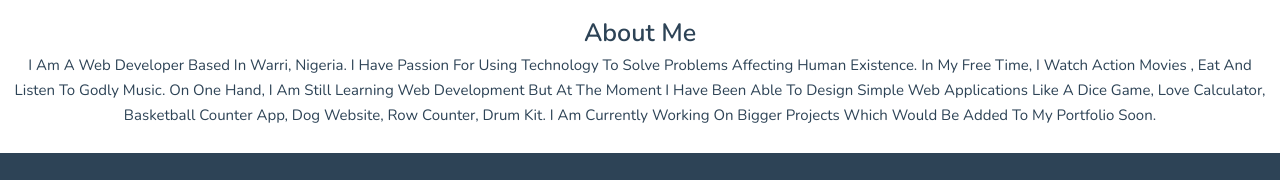
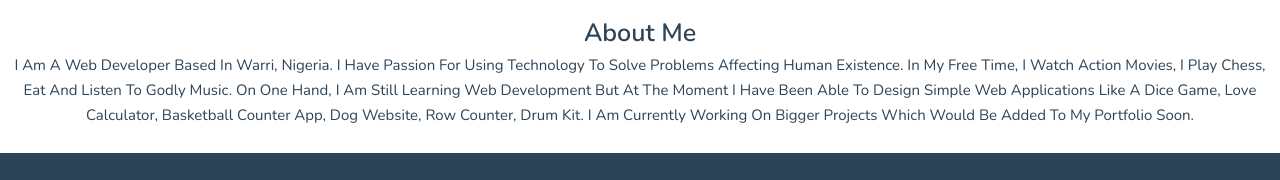
Before and after one commit to brooklyn5991/portfolio1, a plain HTML site: page index.html in a window 1280 px wide. Shown: the part 602-782 px from the top of the page. Drawn offline with nearby package versions, Linux system fonts and the light colour scheme; a script that the page names is missing.

Commit message:
Update index.html

```diff
--- a/index.html
+++ b/index.html
@@ -59,7 +59,7 @@
     <div class="about" id="about-me">
         <h2>About me</h2>
     <h3>I am a web developer based in warri, Nigeria. I have passion for using technology to
-        solve problems affecting human existence. In my free time, I watch action movies , eat and listen to godly music.
+        solve problems affecting human existence. In my free time, I watch action movies, I play chess, eat and listen to godly music.
         On one hand, I am still learning web development but at the moment I have been able to design simple
         web applications like a dice game, love calculator, basketball counter app, dog website, row counter, drum kit.
         I am currently working on bigger projects which would be added to my portfolio soon.</h3>
```
